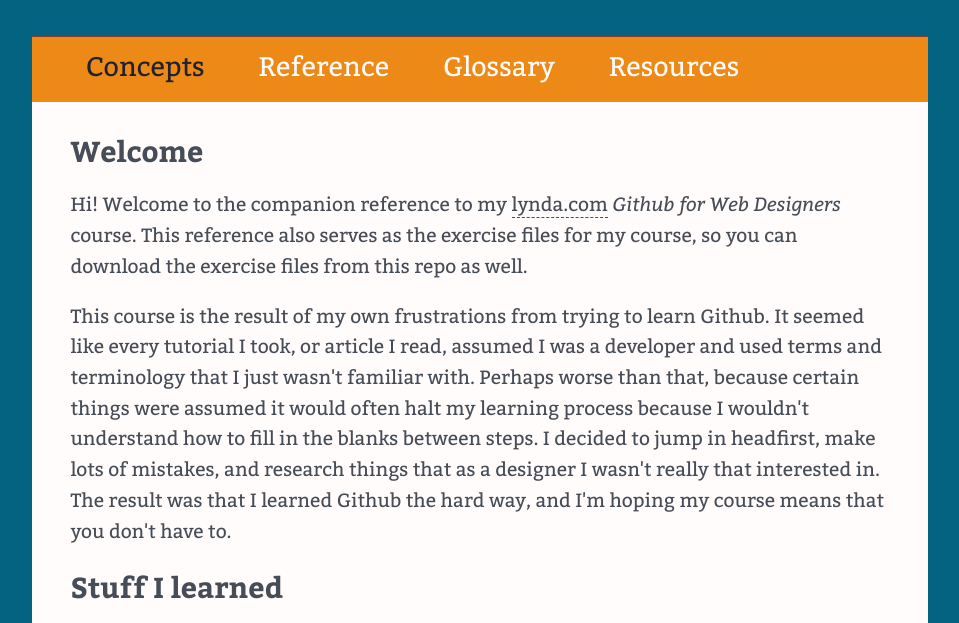
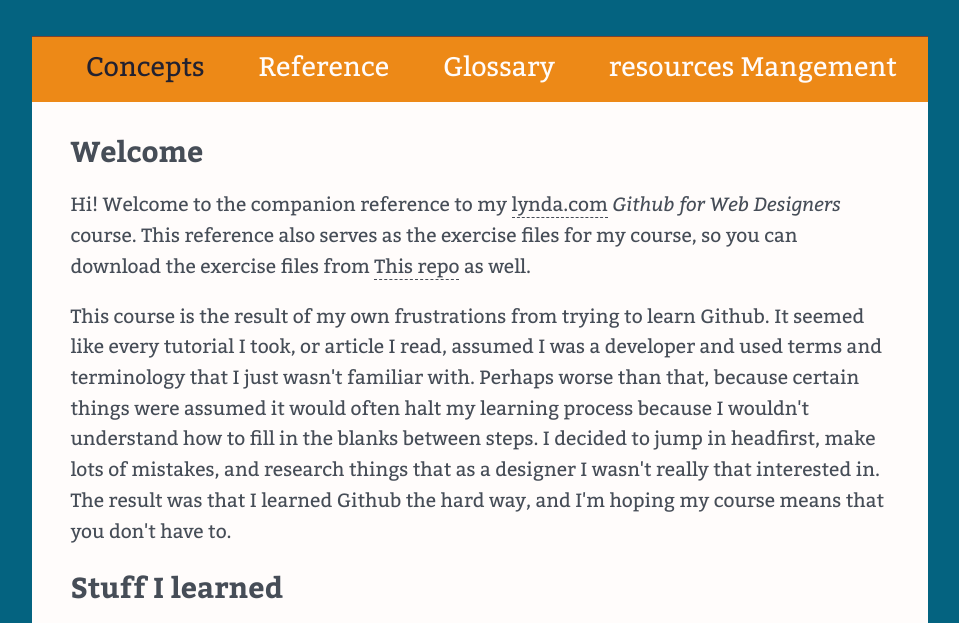
Before and after one commit to letz0703/github-for-web-designers, a plain HTML site: page index.html in a window 1280 px wide. Shown: the part 118-741 px from the top of the page, without its empty margins (160-1119 px from the left). Drawn offline with nearby package versions, Linux system fonts and the light colour scheme.

Commit message:
Added nojekyll and updated index.html

```diff
--- a/index.html
+++ b/index.html
@@ -21,12 +21,12 @@
     <li><a href="index.html" title="concepts" class="current">Concepts</a></li>
     <li><a href="reference.html" title="Git reference">Reference</a></li>
     <li><a href="glossary.html" title="glossary">Glossary</a></li>
-    <li><a href="resources.html" title="resources">Resources</a></li>
+    <li><a href="resources.html" title="resources">resources Mangement</a></li>
     </ul>
     </nav>
     <main>
     <h2>Welcome</h2>
-    <p>Hi! Welcome to the companion reference to my <a href="http://www.lynda.com" title="lynda.com">lynda.com</a> <em>Github for Web Designers</em> course. This reference also serves as the exercise files for my course, so you can download the exercise files from this repo as well.</p>
+    <p>Hi! Welcome to the companion reference to my <a href="http://www.lynda.com" title="lynda.com">lynda.com</a> <em>Github for Web Designers</em> course. This reference also serves as the exercise files for my course, so you can download the exercise files from <a href="https://github.com/letz0703/github-for-web-designers/">This repo</a> as well.</p>
     <p>This course is the result of my own frustrations from trying to learn Github. It seemed like every tutorial I took, or article I read, assumed I was a developer and used terms and terminology that I just wasn't familiar with. Perhaps worse than that, because certain things were assumed it would often halt my learning process because I wouldn't understand how to fill in the blanks between steps. I decided to jump in headfirst, make lots of mistakes, and research things that as a designer I wasn't really that interested in. The result was that I learned Github the hard way, and I'm hoping my course means that you don't have to.</p>
     <h2>Stuff I learned</h2>
     <p>Whenever I learn something new I have those &quot;aha&rdquo; moments where I break through the murk into moments of clarity. In addition to the reference and glossary that you&rsquo;ll find here I wanted to list some of the concepts that I found really important when learning Github.</p>
```
Also changed, not shown: 1 other file.
